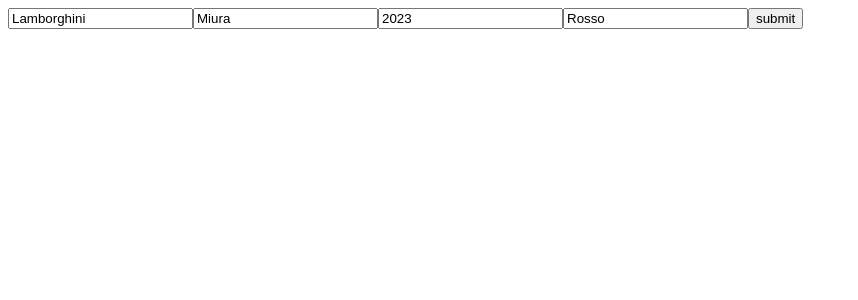
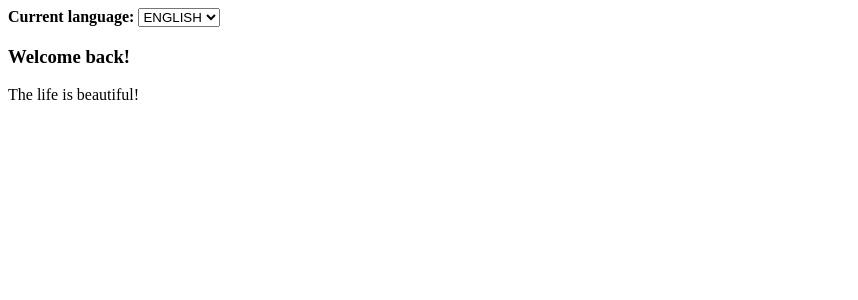
Before and after one commit to RobertoFanara/Esercizi-React, a React (Create React App) app in the folder Esercizi da Mandare/esercizio/: page / in a window 1280 px wide. Shown: the top 300 px of the page, without its empty margins (0-858 px from the left). Built offline with nearby package versions, Linux system fonts and the light colour scheme.

Commit message:
esercizio 43 completato

```diff
--- a/Esercizi da Mandare/esercizio/src/App.js
+++ b/Esercizi da Mandare/esercizio/src/App.js
@@ -1,19 +1,30 @@
-import CarForm from "./CarForm"
+import React from "react";
+import DisplayLanguage from "./DisplayLanguage";
+import LanguageContext from "./LanguageContext"
+import { useState } from "react"
 
 const App = () => {
 
-  let initialData = {
-  name: "Lamborghini",
-  model: "Miura",
-  year: "2023",
-  color: "Rosso"
-  }
+  const [language, setLanguage] = useState ("en")
 
-return (
+  function handleLanguageChange (event){
+    setLanguage(event.target.value)
+  };
+
+    return (
       <>
-      <CarForm initialData={initialData}/>
+      <div>
+        <b>Current language: </b>
+        <select value={language} onChange={handleLanguageChange}>
+          <option value="en">ENGLISH</option>
+          <option value="it">ITALIANO</option>
+        </select>
+        <LanguageContext.Provider value={language}>
+        <DisplayLanguage />
+        </LanguageContext.Provider>
+      </div>
       </>
-    );
+    )
 }
 
 export default App
--- a/Esercizi da Mandare/esercizio/src/CarForm.js
+++ /dev/null
@@ -1,31 +0,0 @@
-import { useEffect, useRef } from "react"
-
-const CarForm = ({initialData}) => {
-
-    const carDetails = useRef()
-    const formName = useRef()
-    const formModel = useRef()
-    const formYear = useRef()
-    const formColor = useRef()
-
-    const onSubmit = (e) => {
-      e.preventDefault()
-      console.log([formName.current.value, formModel.current.value, formYear.current.value, formColor.current.value])
-    }
-
-    useEffect(() => {carDetails.current.reset();}, [initialData])
-
-    return(
-        <>
-        <form ref={carDetails}>
-          <input ref={formName} name="name" type="text" onChange={e => (e.target.value)} defaultValue={initialData.name}/>
-          <input ref={formModel} name="model" type="text" onChange={e => (e.target.value)} defaultValue={initialData.model}/>
-          <input ref={formYear} name="year" type="text" onChange={e => (e.target.value)} defaultValue={initialData.year}/>
-          <input ref={formColor} name="color" type="text" onChange={e => (e.target.value)} defaultValue={initialData.color}/>
-          <button type="submit" onClick={onSubmit}>submit</button>
-        </form>
-      </>
-    )
-}
-
-export default CarForm
--- /dev/null
+++ b/Esercizi da Mandare/esercizio/src/DisplayLanguage.js
@@ -0,0 +1,27 @@
+import React, { useContext } from "react";
+import LanguageContext from "./LanguageContext"
+
+
+const DisplayLanguage = () => {
+  const language = useContext(LanguageContext)
+
+  const greetings = {
+    it : {
+      "HELLO": "Ben ritornato!",
+      "CAPTION": "La vita è bella!"
+    },
+    en: {
+      "HELLO": "Welcome back!",
+      "CAPTION": "The life is beautiful!"
+    }
+  }
+
+  return (
+  <>
+  <h3>{greetings[language]["HELLO"]}</h3>
+  <p>{greetings[language]["CAPTION"]}</p>
+  </>
+  )
+}
+
+export default DisplayLanguage
--- /dev/null
+++ b/Esercizi da Mandare/esercizio/src/LanguageContext.js
@@ -0,0 +1,5 @@
+import {createContext} from "react"
+
+const LanguageContext = createContext("en")
+
+export default LanguageContext
```
